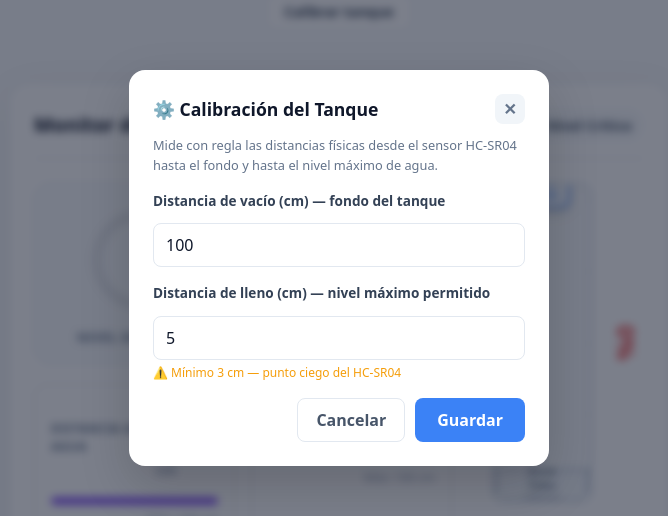
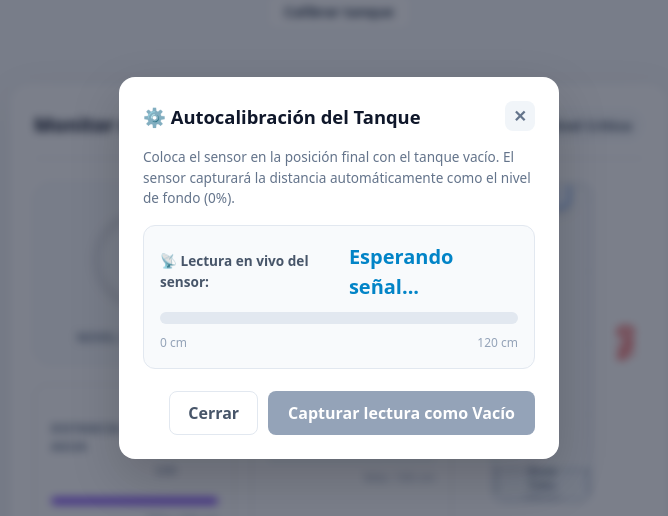
Before and after one commit to maisimo365/SmartTurril, a Next.js app in the folder web/: page / in a window 1280 px wide. Both pictures are taken after a click on the button "Calibrar tanque". Shown: the part 132-648 px from the top of the page, without its empty margins (301-969 px from the left). Built offline with nearby package versions, Linux system fonts and the light colour scheme; no server answers.

Commit message:
feat: autocalibracion con barra de progreso y captura automatica de distancia

```diff
--- a/web/src/components/ModalCalibracion.jsx
+++ b/web/src/components/ModalCalibracion.jsx
@@ -2,7 +2,7 @@
 import { useState, useEffect } from 'react';
 
 const CLAVE_STORAGE = 'smartturril_calibracion';
-const MARGEN_MIN_CM = 3; // Punto ciego mínimo del HC-SR04
+const MARGEN_LLENO_CM = 5; // Margen de seguridad superior (punto ciego HC-SR04)
 
 export function leerCalibracion() {
   if (typeof window === 'undefined') return null;
@@ -14,62 +14,93 @@ export function leerCalibracion() {
   }
 }
 
-export default function ModalCalibracion({ abierto, onCerrar, onGuardar }) {
-  const [vacio, setVacio] = useState(100);
-  const [lleno, setLleno]  = useState(5);
-  const [error, setError]  = useState('');
-  const [ok, setOk]        = useState(false);
+export default function ModalCalibracion({ abierto, distanciaActual, onCerrar, onGuardar }) {
+  const [calibracionActual, setCalibracionActual] = useState(null);
+  const [ok, setOk] = useState(false);
 
   useEffect(() => {
     if (!abierto) return;
-    setError(''); setOk(false);
-    const cal = leerCalibracion();
-    if (cal) { setVacio(cal.distanciaVacio); setLleno(cal.distanciaLleno); }
+    setOk(false);
+    setCalibracionActual(leerCalibracion());
   }, [abierto]);
 
-  function guardar() {
-    const v = parseFloat(vacio), l = parseFloat(lleno);
-    if (isNaN(v) || isNaN(l))   return setError('Ingresa valores numéricos.');
-    if (l < MARGEN_MIN_CM)      return setError(`Mínimo ${MARGEN_MIN_CM} cm (punto ciego HC-SR04).`);
-    if (v <= l)                 return setError('Vacío debe ser mayor que lleno.');
-    localStorage.setItem(CLAVE_STORAGE, JSON.stringify({ distanciaVacio: v, distanciaLleno: l }));
-    setOk(true); setError('');
-    setTimeout(() => { onGuardar({ distanciaVacio: v, distanciaLleno: l }); onCerrar(); }, 700);
+  function autocalibrarFondo() {
+    if (!distanciaActual || distanciaActual <= MARGEN_LLENO_CM) return;
+
+    const nueva = {
+      distanciaVacio: Math.round(distanciaActual * 10) / 10,
+      distanciaLleno: MARGEN_LLENO_CM,
+    };
+
+    localStorage.setItem(CLAVE_STORAGE, JSON.stringify(nueva));
+    setCalibracionActual(nueva);
+    setOk(true);
+
+    setTimeout(() => {
+      onGuardar(nueva);
+      onCerrar();
+    }, 700);
   }
 
   if (!abierto) return null;
+
+  // Calculamos porcentaje visual de la distancia para la barra (referencia base 150cm)
+  const maxBarra = Math.max(120, (distanciaActual || 100));
+  const porcentajeBarra = distanciaActual ? Math.min(100, Math.round((distanciaActual / maxBarra) * 100)) : 0;
 
   return (
     <div style={s.overlay} onClick={onCerrar}>
       <div style={s.modal} onClick={e => e.stopPropagation()}>
 
         <div style={s.header}>
-          <h2 style={s.titulo}>⚙️ Calibración del Tanque</h2>
+          <h2 style={s.titulo}>⚙️ Autocalibración del Tanque</h2>
           <button style={s.btnX} onClick={onCerrar}>✕</button>
         </div>
 
         <p style={s.hint}>
-          Mide con regla las distancias físicas desde el sensor HC-SR04
-          hasta el fondo y hasta el nivel máximo de agua.
+          Coloca el sensor en la posición final con el tanque vacío.
+          El sensor capturará la distancia automáticamente como el nivel de fondo (0%).
         </p>
 
-        <label style={s.label}>Distancia de vacío (cm) — fondo del tanque</label>
-        <input id="cal-vacio" type="number" step="0.5" value={vacio}
-          onChange={e => { setVacio(e.target.value); setError(''); }}
-          style={s.input} placeholder="Ej: 100" />
+        {/* Panel de captura en vivo */}
+        <div style={s.panelLectura}>
+          <div style={s.lecturaHeader}>
+            <span style={s.labelLive}>📡 Lectura en vivo del sensor:</span>
+            <span style={s.valorLive}>
+              {distanciaActual != null ? `${distanciaActual.toFixed(1)} cm` : 'Esperando señal...'}
+            </span>
+          </div>
 
-        <label style={s.label}>Distancia de lleno (cm) — nivel máximo permitido</label>
-        <input id="cal-lleno" type="number" step="0.5" value={lleno}
-          onChange={e => { setLleno(e.target.value); setError(''); }}
-          style={s.input} placeholder="Ej: 5" />
-        <small style={s.advertencia}>⚠️ Mínimo {MARGEN_MIN_CM} cm — punto ciego del HC-SR04</small>
+          <div style={s.barraContainer}>
+            <div style={{ ...s.barraFill, width: `${porcentajeBarra}%` }} />
+          </div>
 
-        {error && <p style={s.error}>{error}</p>}
+          <div style={s.subInfo}>
+            <span>0 cm</span>
+            <span>{maxBarra} cm</span>
+          </div>
+        </div>
+
+        {/* Estado actual configurado */}
+        {calibracionActual && (
+          <div style={s.calibracionGuardada}>
+            <span>Fondo actual guardado: <strong>{calibracionActual.distanciaVacio} cm</strong></span>
+            <span>Lleno seguro: <strong>{calibracionActual.distanciaLleno} cm</strong></span>
+          </div>
+        )}
 
         <div style={s.footer}>
-          <button style={s.btnCancelar} onClick={onCerrar}>Cancelar</button>
-          <button style={{ ...s.btnGuardar, ...(ok ? s.btnOk : {}) }} onClick={guardar} disabled={ok}>
-            {ok ? '✓ Guardado' : 'Guardar'}
+          <button style={s.btnCancelar} onClick={onCerrar}>Cerrar</button>
+          <button
+            style={{
+              ...s.btnCapturar,
+              ...(!distanciaActual ? s.btnDisabled : {}),
+              ...(ok ? s.btnOk : {})
+            }}
+            onClick={autocalibrarFondo}
+            disabled={!distanciaActual || ok}
+          >
+            {ok ? '✓ ¡Fondo Calibrado!' : 'Capturar lectura como Vacío'}
           </button>
         </div>
       </div>
@@ -78,18 +109,23 @@ export default function ModalCalibracion({ abierto, onCerrar, onGuardar }) {
 }
 
 const s = {
-  overlay:     { position:'fixed', inset:0, backgroundColor:'rgba(15,23,42,0.55)', display:'flex', alignItems:'center', justifyContent:'center', zIndex:1000, backdropFilter:'blur(4px)', padding:'1rem' },
-  modal:       { backgroundColor:'#fff', borderRadius:'16px', boxShadow:'0 20px 50px rgba(0,0,0,0.18)', width:'100%', maxWidth:'420px', padding:'24px', display:'flex', flexDirection:'column', gap:'12px' },
-  header:      { display:'flex', justifyContent:'space-between', alignItems:'center' },
-  titulo:      { margin:0, fontSize:'1.1rem', fontWeight:'800', color:'#0f172a' },
-  btnX:        { background:'#f1f5f9', border:'none', borderRadius:'8px', width:'30px', height:'30px', cursor:'pointer', fontWeight:'700', color:'#64748b' },
-  hint:        { margin:0, fontSize:'0.8rem', color:'#64748b', lineHeight:'1.5' },
-  label:       { fontSize:'0.85rem', fontWeight:'600', color:'#334155', marginTop:'4px' },
-  input:       { padding:'9px 12px', borderRadius:'8px', border:'1.5px solid #e2e8f0', fontSize:'1rem', color:'#0f172a', fontFamily:'inherit', outline:'none' },
-  advertencia: { fontSize:'0.75rem', color:'#f59e0b', marginTop:'-8px' },
-  error:       { margin:0, padding:'8px 12px', backgroundColor:'#fef2f2', border:'1px solid #fecaca', borderRadius:'8px', fontSize:'0.85rem', color:'#dc2626' },
-  footer:      { display:'flex', gap:'10px', justifyContent:'flex-end', marginTop:'4px' },
-  btnCancelar: { padding:'9px 18px', borderRadius:'8px', border:'1.5px solid #e2e8f0', backgroundColor:'#fff', color:'#475569', fontWeight:'600', cursor:'pointer' },
-  btnGuardar:  { padding:'9px 22px', borderRadius:'8px', border:'none', backgroundColor:'#3b82f6', color:'#fff', fontWeight:'700', cursor:'pointer' },
-  btnOk:       { backgroundColor:'#22c55e', cursor:'default' },
+  overlay: { position: 'fixed', inset: 0, backgroundColor: 'rgba(15,23,42,0.55)', display: 'flex', alignItems: 'center', justifyContent: 'center', zIndex: 1000, backdropFilter: 'blur(4px)', padding: '1rem' },
+  modal: { backgroundColor: '#fff', borderRadius: '16px', boxShadow: '0 20px 50px rgba(0,0,0,0.18)', width: '100%', maxWidth: '440px', padding: '24px', display: 'flex', flexDirection: 'column', gap: '16px' },
+  header: { display: 'flex', justifyContent: 'space-between', alignItems: 'center' },
+  titulo: { margin: 0, fontSize: '1.15rem', fontWeight: '800', color: '#0f172a' },
+  btnX: { background: '#f1f5f9', border: 'none', borderRadius: '8px', width: '30px', height: '30px', cursor: 'pointer', fontWeight: '700', color: '#64748b' },
+  hint: { margin: 0, fontSize: '0.85rem', color: '#64748b', lineHeight: '1.5' },
+  panelLectura: { backgroundColor: '#f8fafc', border: '1.5px solid #e2e8f0', borderRadius: '12px', padding: '16px', display: 'flex', flexDirection: 'column', gap: '10px' },
+  lecturaHeader: { display: 'flex', justifyContent: 'space-between', alignItems: 'center' },
+  labelLive: { fontSize: '0.85rem', color: '#475569', fontWeight: '600' },
+  valorLive: { fontSize: '1.25rem', color: '#0284c7', fontWeight: '800' },
+  barraContainer: { height: '12px', backgroundColor: '#e2e8f0', borderRadius: '999px', overflow: 'hidden' },
+  barraFill: { height: '100%', backgroundColor: '#0284c7', borderRadius: '999px', transition: 'width 0.4s ease' },
+  subInfo: { display: 'flex', justifyContent: 'space-between', fontSize: '0.75rem', color: '#94a3b8' },
+  calibracionGuardada: { display: 'flex', justifyContent: 'space-between', fontSize: '0.8rem', color: '#475569', backgroundColor: '#f0fdf4', border: '1px solid #bbf7d0', borderRadius: '8px', padding: '8px 12px' },
+  footer: { display: 'flex', gap: '10px', justifyContent: 'flex-end', marginTop: '6px' },
+  btnCancelar: { padding: '9px 18px', borderRadius: '8px', border: '1.5px solid #e2e8f0', backgroundColor: '#fff', color: '#475569', fontWeight: '600', cursor: 'pointer' },
+  btnCapturar: { padding: '9px 20px', borderRadius: '8px', border: 'none', backgroundColor: '#0284c7', color: '#fff', fontWeight: '700', cursor: 'pointer', transition: 'background-color 0.2s' },
+  btnDisabled: { backgroundColor: '#94a3b8', cursor: 'not-allowed' },
+  btnOk: { backgroundColor: '#22c55e', cursor: 'default' },
 };
```
